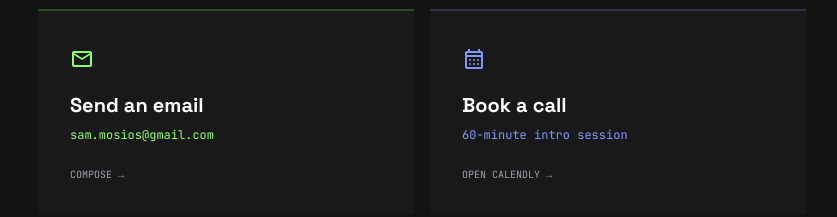
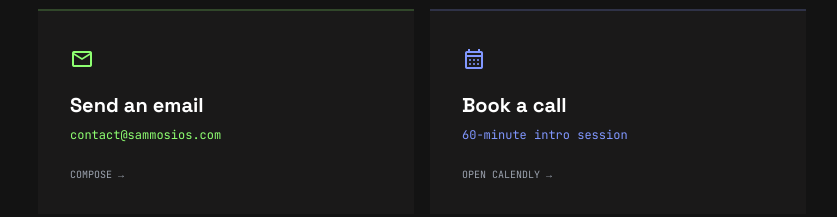
Before and after one commit to sammosios/welcome, a React (Vite) app: page /consult in a window 1280 px wide. Shown: the part 1260-1477 px from the top of the page, without its empty margins (258-1095 px from the left). Built offline with nearby package versions, Linux system fonts and the light colour scheme.

Commit message:
fix: updates email address

```diff
--- a/src/pages/ConsultPage.tsx
+++ b/src/pages/ConsultPage.tsx
@@ -115,14 +115,14 @@ export default function ConsultPage() {
 
           <div className="grid grid-cols-1 md:grid-cols-2 gap-4">
             <a
-              href="mailto:sam.mosios@gmail.com"
+              href="mailto:contact@sammosios.com"
               className="group bg-surface-container border-t-2 border-primary/20 p-8 hover:bg-surface-container-high transition-all"
             >
               <span className="material-symbols-outlined text-2xl text-primary mb-4 block">
                 mail
               </span>
               <div className="font-headline text-xl font-bold mb-2">Send an email</div>
-              <div className="font-label text-xs text-primary mb-6">sam.mosios@gmail.com</div>
+              <div className="font-label text-xs text-primary mb-6">contact@sammosios.com</div>
               <div className="font-label text-[10px] text-gray-400 uppercase group-hover:text-primary transition-colors">
                 Compose →
               </div>
```
